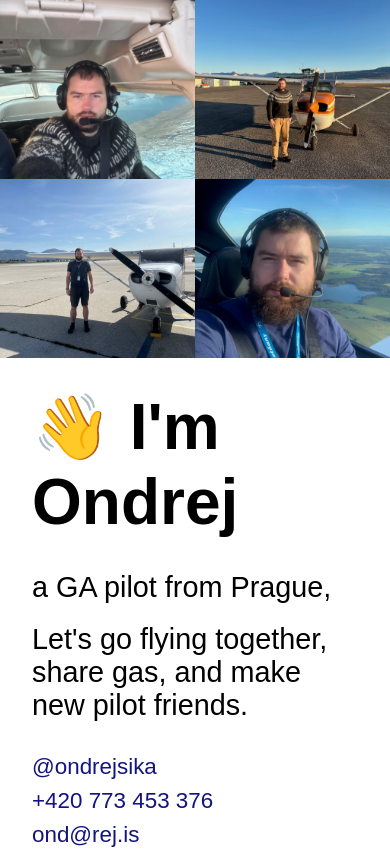
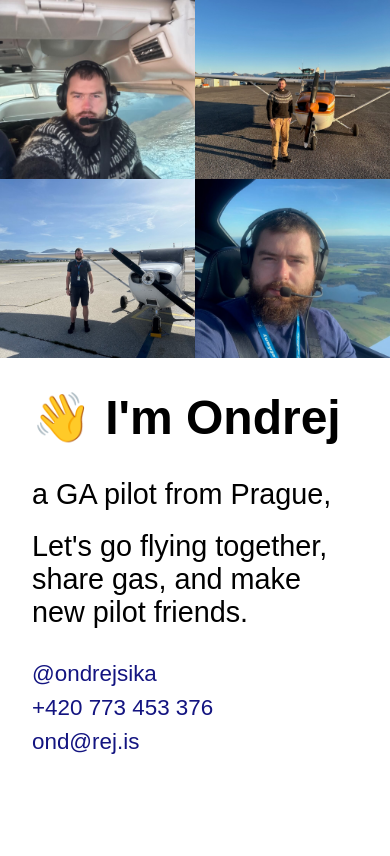
Before and after one commit to ondrejsika/pilot-ondrej-is, a plain HTML site: page index.html in a window 390 px wide. Drawn offline with Linux system fonts and the light colour scheme.

Commit message:
feat: make smaller h1 on mobile

```diff
--- a/index.html
+++ b/index.html
@@ -84,6 +84,10 @@
         flex-direction: column;
       }
 
+      .right h1 {
+        font-size: 3rem;
+      }
+
       .left, .right {
         flex: unset;
         width: 100%;
```
